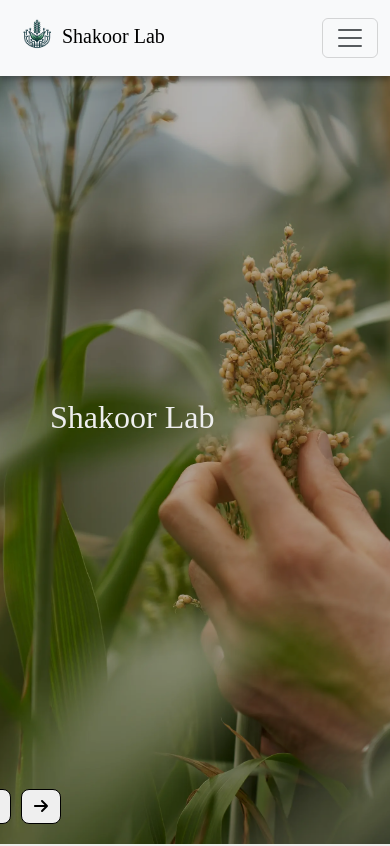
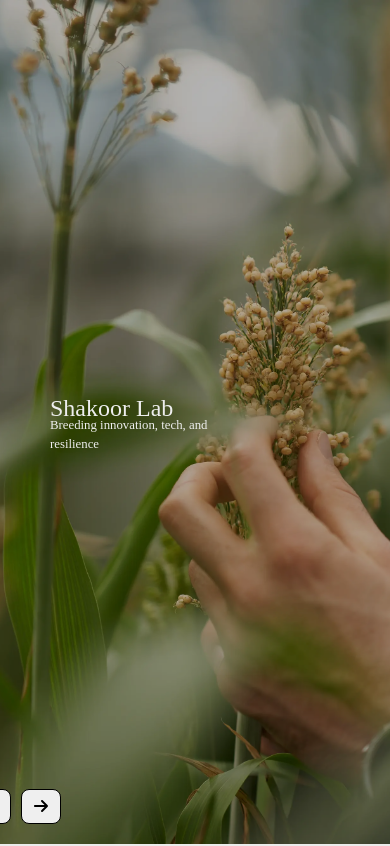
Before and after one commit to shakoorlab/test-, a React (Vite) app: page / in a window 390 px wide. Shown: the top 846 px of the page. Built offline with nearby package versions, Linux system fonts and the light colour scheme; some icons are missing.

Commit message:
Updating responsiveness of hero element

```diff
--- a/src/components/styles/Hero.css
+++ b/src/components/styles/Hero.css
@@ -130,27 +130,22 @@
     width: 100%;
   }
 }
-@media (max-width: 500px) {
-  .content .des {
-    display: none;
-  }
-}
 
 @media (max-width: 480px) {
   .content .name {
-    font-size: 2rem; /* Adjust font size for small mobile devices */
+    font-size: 1.5rem; /* Adjust font size for small mobile devices */
     width: 100%;
   }
   .content .des {
-    display: none; /* Adjust font size for small mobile devices */
+    font-size: 0.8rem; /* Adjust font size for small mobile devices */
   }
 }
 
 @media (max-width: 360px) {
   .content .name {
-    font-size: 1rem; /* Adjust font size for very small mobile devices */
+    font-size: 1.5rem; /* Adjust font size for very small mobile devices */
   }
   .content .des {
-    display: none; /* Adjust font size for very small mobile devices */
+    font-size: 0.8rem; /* Adjust font size for very small mobile devices */
   }
 }
```
